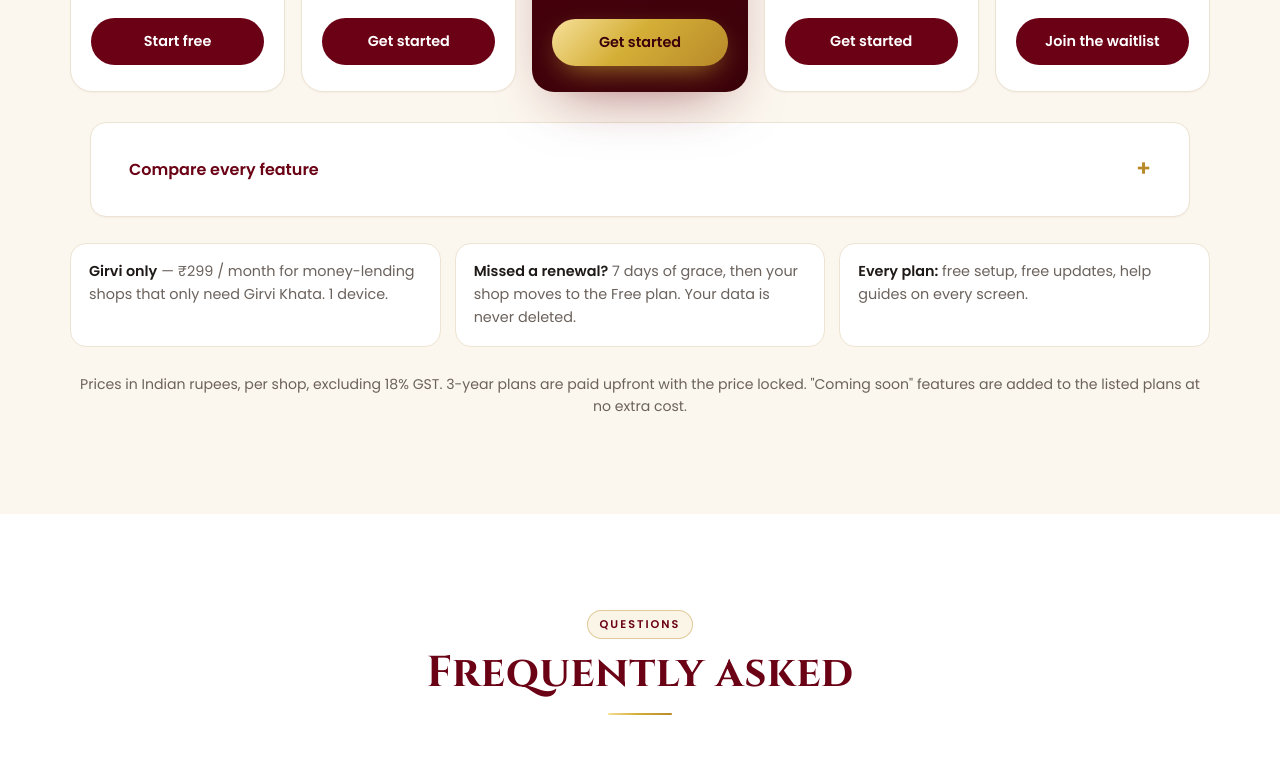
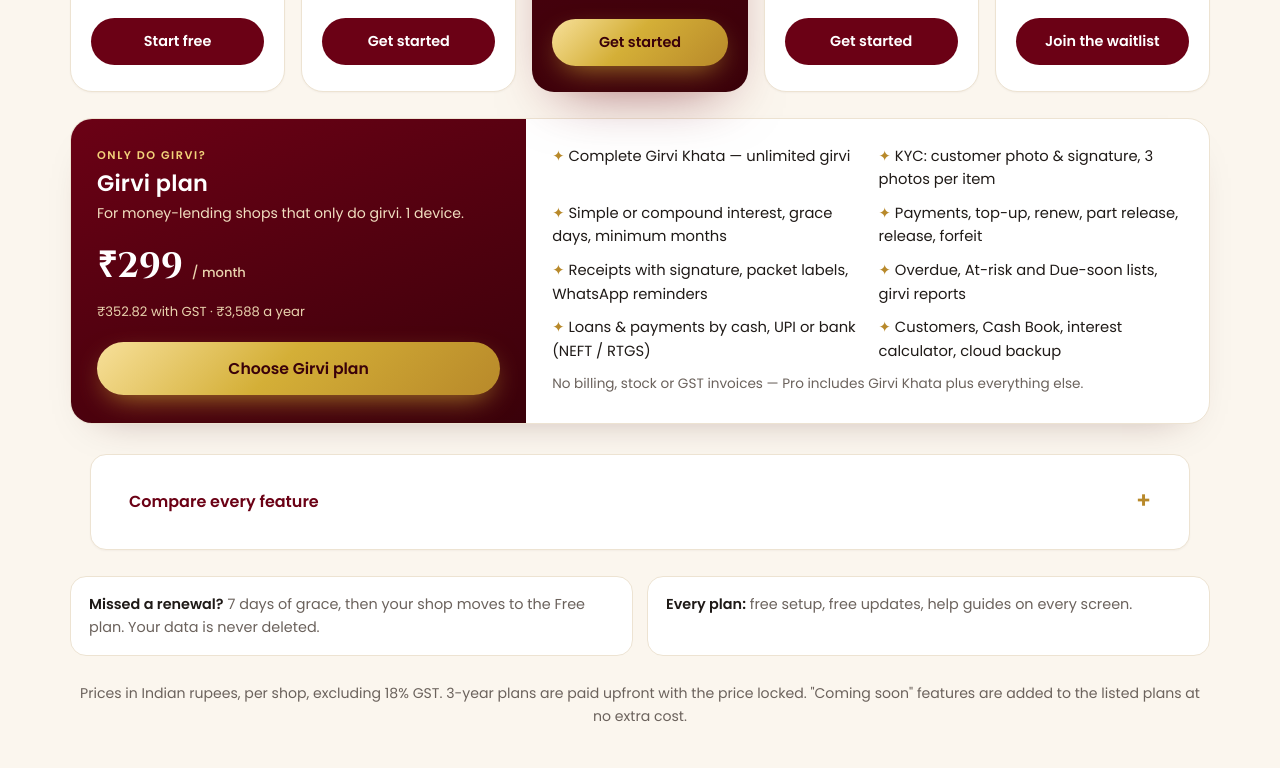
Before and after one commit to saurabhpatkar94-a11y/sunaarpro-website, a plain HTML site: page index.html in a window 1280 px wide. Shown: the part 8459-9227 px from the top of the page. Drawn offline with Linux system fonts and the light colour scheme.

Commit message:
Pricing: separate Girvi plan card (₹299/m · ₹2,990/y · ₹7,990/3y) and FAQ
Co-Authored-By: Claude Opus 5.5 <noreply@anthropic.com>

```diff
--- a/index.html
+++ b/index.html
@@ -234,6 +234,27 @@
       </div>
     </div>
 
+    <div class="girvi-plan reveal">
+      <div class="gp-left">
+        <span class="gp-eyebrow">Only do girvi?</span>
+        <h3>Girvi plan</h3>
+        <p class="gp-for">For money-lending shops that only do girvi. 1 device.</p>
+        <div class="price" data-m="299" data-y="2990" data-t="7990"></div><div class="per" data-m="299" data-y="2990" data-t="7990"></div>
+        <a class="btn btn-gold" href="#contact">Choose Girvi plan</a>
+      </div>
+      <ul class="gp-list">
+        <li>Complete Girvi Khata — unlimited girvi</li>
+        <li>KYC: customer photo &amp; signature, 3 photos per item</li>
+        <li>Simple or compound interest, grace days, minimum months</li>
+        <li>Payments, top-up, renew, part release, release, forfeit</li>
+        <li>Receipts with signature, packet labels, WhatsApp reminders</li>
+        <li>Overdue, At-risk and Due-soon lists, girvi reports</li>
+        <li>Loans &amp; payments by cash, UPI or bank (NEFT / RTGS)</li>
+        <li>Customers, Cash Book, interest calculator, cloud backup</li>
+        <li class="gp-note">No billing, stock or GST invoices — Pro includes Girvi Khata plus everything else.</li>
+      </ul>
+    </div>
+
     <details class="compare reveal">
       <summary>Compare every feature</summary>
       <div class="compare-box">
@@ -245,7 +266,6 @@
     </details>
 
     <div class="plan-notes reveal">
-      <div><b>Girvi only</b> — <span class="girvi-price" data-m="299" data-y="2990" data-t="7990"></span> for money-lending shops that only need Girvi Khata. 1 device.</div>
       <div><b>Missed a renewal?</b> 7 days of grace, then your shop moves to the Free plan. Your data is never deleted.</div>
       <div><b>Every plan:</b> free setup, free updates, help guides on every screen.</div>
     </div>
@@ -269,6 +289,7 @@
       <details><summary>Does it work on the PosiFlow PSF11?</summary><p>Yes. Sunaar Pro runs on the PSF11 all-in-one billing machine and prints receipts on its built-in 80mm thermal printer. Choose "Built-in" in the app&#39;s printer settings.</p></details>
       <details><summary>Does it track HUID and hallmarking?</summary><p>Yes. You can save the HUID with each piece and it appears on your stock list and invoices.</p></details>
       <details><summary>Is there a free plan?</summary><p>Yes. The Free plan costs nothing, forever: 1 device, up to 10 bills a month and 50 stock items, with billing, estimates, GST invoices and printing. Upgrade any time and all your bills and stock come with you.</p></details>
+      <details><summary>Do you have a plan only for girvi (money lending)?</summary><p>Yes. The Girvi plan is ₹299 a month, ₹2,990 a year or ₹7,990 for 3 years (+GST): complete Girvi Khata with customer photo and signature, item photos, simple or compound interest, receipts, packet labels, reminders and cloud backup, on 1 device. Need billing too? Pro includes Girvi Khata plus everything else.</p></details>
       <details><summary>Can I pay monthly?</summary><p>Yes. Pay monthly, yearly (2 months free), or for 3 years at once (25% off, price locked). You can move to a longer period any time and your unused days carry over.</p></details>
       <details><summary>What happens if I stop paying?</summary><p>Nothing is deleted. After 7 days of grace your shop moves to the Free plan: you can still open, search and reprint every old bill. Renew and everything opens again.</p></details>
       <details><summary>Can you move my data from my old software?</summary><p>Yes, free. Export your stock, customers, girvi and old bills to Excel from your old software, and Sunaar Pro imports them.</p></details>
--- a/styles.css
+++ b/styles.css
@@ -552,3 +552,20 @@ footer{background:#3A010A;border-top:0}
 .legal-hero h1{color:var(--maroon)}
 .legal-hero p,.legal-hero .updated,.legal-hero small{color:var(--muted)}
 .legal-hero .eyebrow{color:var(--maroon)}
+
+/* Girvi-only plan card (wide, burgundy left panel) */
+.girvi-plan{display:grid;grid-template-columns:minmax(0,1fr) minmax(0,1.5fr);margin-top:26px;border-radius:22px;overflow:hidden;border:1px solid var(--line);background:#fff;box-shadow:0 18px 40px -28px rgba(58,1,10,.35)}
+.girvi-plan .gp-left{padding:28px 26px;background:linear-gradient(160deg,#6B0115,#3A010A);color:#fff;display:flex;flex-direction:column;gap:6px}
+.girvi-plan .gp-eyebrow{font-size:.7rem;font-weight:700;letter-spacing:.14em;text-transform:uppercase;color:#F2D27A}
+.girvi-plan h3{font-family:'Poppins';font-weight:600;font-size:1.4rem}
+.girvi-plan .gp-for{font-size:.88rem;color:#F1DFC0}
+.girvi-plan .price{font-family:'Cinzel',serif;font-size:2.2rem;font-weight:700;margin-top:8px;font-variant-numeric:tabular-nums}
+.girvi-plan .price small{font:500 .82rem 'Poppins',system-ui,sans-serif;color:#E9D3AE}
+.girvi-plan .per{font-size:.82rem;color:#E9D3AE;font-variant-numeric:tabular-nums}
+.girvi-plan .btn{margin-top:14px;justify-content:center}
+.girvi-plan .gp-list{list-style:none;padding:26px;display:grid;grid-template-columns:1fr 1fr;gap:10px 22px;font-size:.92rem;align-content:start}
+.girvi-plan .gp-list li::before{content:"✦ ";color:var(--gold-3)}
+.girvi-plan .gp-list li.gp-note{grid-column:1/-1;color:var(--muted);font-size:.85rem}
+.girvi-plan .gp-list li.gp-note::before{content:""}
+.plan-notes{grid-template-columns:repeat(2,minmax(0,1fr))}
+@media (max-width:760px){.girvi-plan{grid-template-columns:1fr}.girvi-plan .gp-list{grid-template-columns:1fr}.plan-notes{grid-template-columns:1fr}}
```
